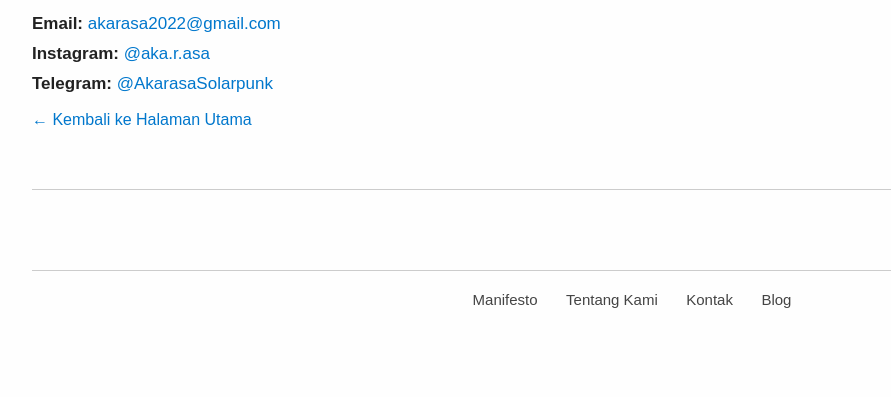
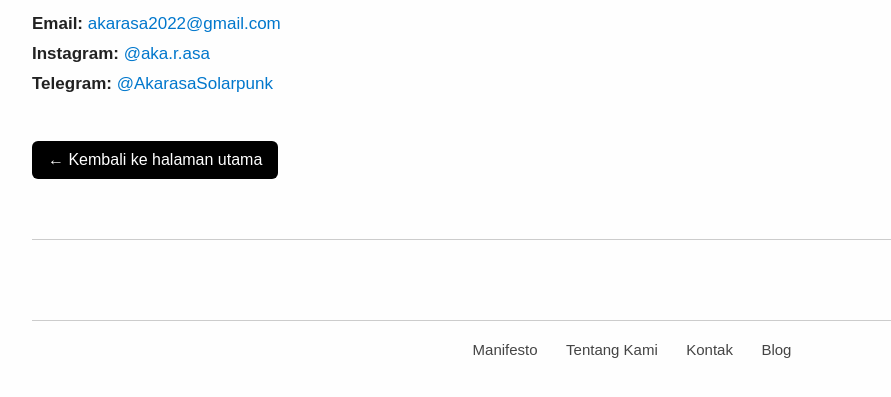
Before and after one commit to AkarasaSolarpunk/Akarasa-Solarpunk, a plain HTML site: page contact.html in a window 1280 px wide. Shown: the part 143-540 px from the top of the page, without its empty margins (8-899 px from the left). Drawn offline with Linux system fonts and the light colour scheme.

Commit message:
Update contact.html

```diff
--- a/contact.html
+++ b/contact.html
@@ -70,7 +70,7 @@
 }
 
         /* tombol kembali */
-        .back-button {
+        .back {
             display: inline-block;
             margin-top: 30px;
             padding: 10px 16px;
@@ -80,7 +80,7 @@
             text-decoration: none;
         }
 
-        .back-button:hover {
+        .back:hover {
             background: #333;
         }
 
@@ -116,7 +116,7 @@
         <li><strong>Telegram:</strong> <a href="https://t.me/AkarasaSolarpunk">@AkarasaSolarpunk</a></li>
     </ul>
 
-    <a class="back" href="index.html">← Kembali ke Halaman Utama</a>
+    <a class="back" href="index.html">← Kembali ke halaman utama</a>
 
     <footer>
       <footer class="footer-bar">
```
